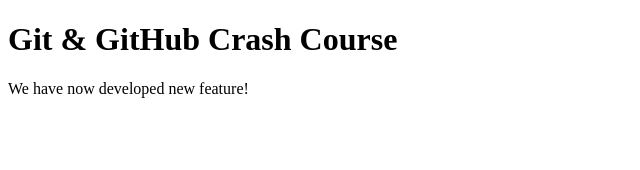
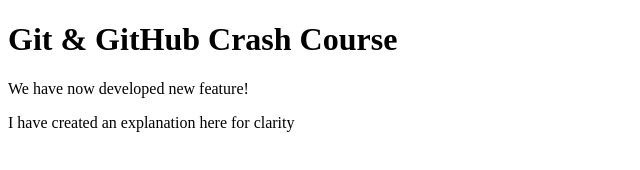
Before and after one commit to saurabhbhardikar/github_intro, a plain HTML site: page index.html in a window 1280 px wide. Shown: the whole page, without its empty margins (0-640 px from the left). Drawn offline with Linux system fonts and the light colour scheme.

Commit message:
Text added for clarity

```diff
--- a/index.html
+++ b/index.html
@@ -9,5 +9,6 @@
   <body>
     <h1>Git & GitHub Crash Course</h1>
     <p> We have now developed new feature! </p>
+    <p> I have created an explanation here for clarity </p>
   </body>
 </html>
```
